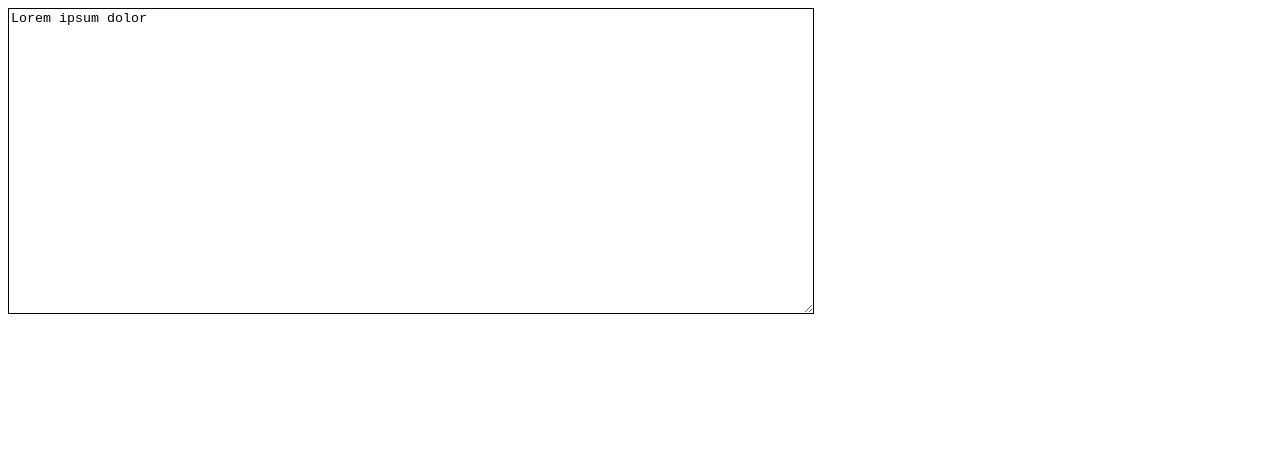
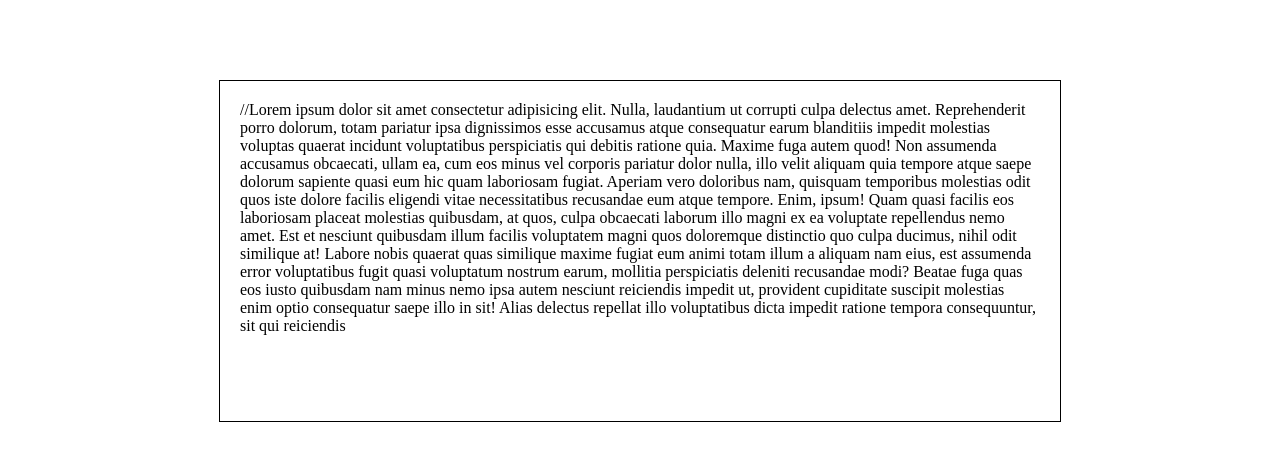
Before and after one commit to liza-rd-brain/TouchTyping, a React (Create React App) app: page / in a window 1280 px wide. Shown: the top 460 px of the page. Built offline with nearby package versions, Linux system fonts and the light colour scheme.

Commit message:
TextArea is maked only event listner, event changes  div TextBlock.

```diff
--- a/src/App.tsx
+++ b/src/App.tsx
@@ -5,6 +5,9 @@ import { check } from "yargs";
 
 const Container = styled.div`
   display: flex;
+  position: relative;
+  width: 100%;
+  margin: 80px 0;
 `;
 
 type State = {
@@ -13,7 +16,8 @@ type State = {
   leftedString: string;
 };
 
-const text: string = "Lorem ipsum dolor";
+const text: string =
+  "Lorem ipsum dolor sit amet consectetur adipisicing elit. Nulla, laudantium ut corrupti culpa delectus amet. Reprehenderit porro dolorum, totam pariatur ipsa dignissimos esse accusamus atque consequatur earum blanditiis impedit molestias voluptas quaerat incidunt voluptatibus perspiciatis qui debitis ratione quia. Maxime fuga autem quod! Non assumenda accusamus obcaecati, ullam ea, cum eos minus vel corporis pariatur dolor nulla, illo velit aliquam quia tempore atque saepe dolorum sapiente quasi eum hic quam laboriosam fugiat. Aperiam vero doloribus nam, quisquam temporibus molestias odit quos iste dolore facilis eligendi vitae necessitatibus recusandae eum atque tempore. Enim, ipsum! Quam quasi facilis eos laboriosam placeat molestias quibusdam, at quos, culpa obcaecati laborum illo magni ex ea voluptate repellendus nemo amet. Est et nesciunt quibusdam illum facilis voluptatem magni quos doloremque distinctio quo culpa ducimus, nihil odit similique at! Labore nobis quaerat quas similique maxime fugiat eum animi totam illum a aliquam nam eius, est assumenda error voluptatibus fugit quasi voluptatum nostrum earum, mollitia perspiciatis deleniti recusandae modi? Beatae fuga quas eos iusto quibusdam nam minus nemo ipsa autem nesciunt reiciendis impedit ut, provident cupiditate suscipit molestias enim optio consequatur saepe illo in sit! Alias delectus repellat illo voluptatibus dicta impedit ratione tempora consequuntur, sit qui reiciendis";
 
 let state: State = {
   index: 0,
@@ -21,35 +25,60 @@ let state: State = {
   leftedString: text,
 };
 
-const TextInput = styled.textarea`
+const TextArea = styled.textarea`
+  position: absolute;
+  width: 800px;
+  height: 300px;
+  caret-color: transparent;
+  border: none;
+  resize: none;
+  color: transparent;
+  background-color: transparent;
+  cursor: default;
+  outline: none;
+`;
+
+const TextBlock = styled.div`
   border: 1px solid #000;
   width: 800px;
   height: 300px;
+  margin: 0 auto;
+  padding: 20px;
 `;
+
+const TextSpan = styled.span``;
 
 const initilstate = state;
 export const App = () => {
   const [newState, setState] = useState(initilstate);
   return (
-    <Container>
-      <TextInput
-        defaultValue={getString(state)}
+    <Container id="container">
+      <TextArea
+        id="textArea"
+        autoFocus
         onKeyDown={(event) => {
           event.preventDefault();
           const enteredLetter: string = event.key;
           console.log(enteredLetter);
           changeText(newState, setState, enteredLetter);
         }}
-      ></TextInput>
+      ></TextArea>
+      <TextBlock>
+        <TextSpan>{newState.filledString}</TextSpan>
+        <TextSpan>//</TextSpan>
+        <TextSpan>{newState.leftedString}</TextSpan>
+      </TextBlock>
     </Container>
   );
 };
 
-const getString = (state: State) => {
+{
+  /* const getString = (state: State) => {
   const { filledString, leftedString } = state;
   const fullString = filledString + leftedString;
   return fullString;
-};
+}; */
+}
 
 /**
  * 1. We need check out is input right letter?
@@ -96,3 +125,7 @@ const checkLetter = (leftedString: string, enteredLetter: string) => {
   const expectedLetter = leftedString.charAt(0);
   return expectedLetter === enteredLetter;
 };
+
+document.onclick = (e) => {
+  document.getElementById("textArea")?.focus();
+};
```
